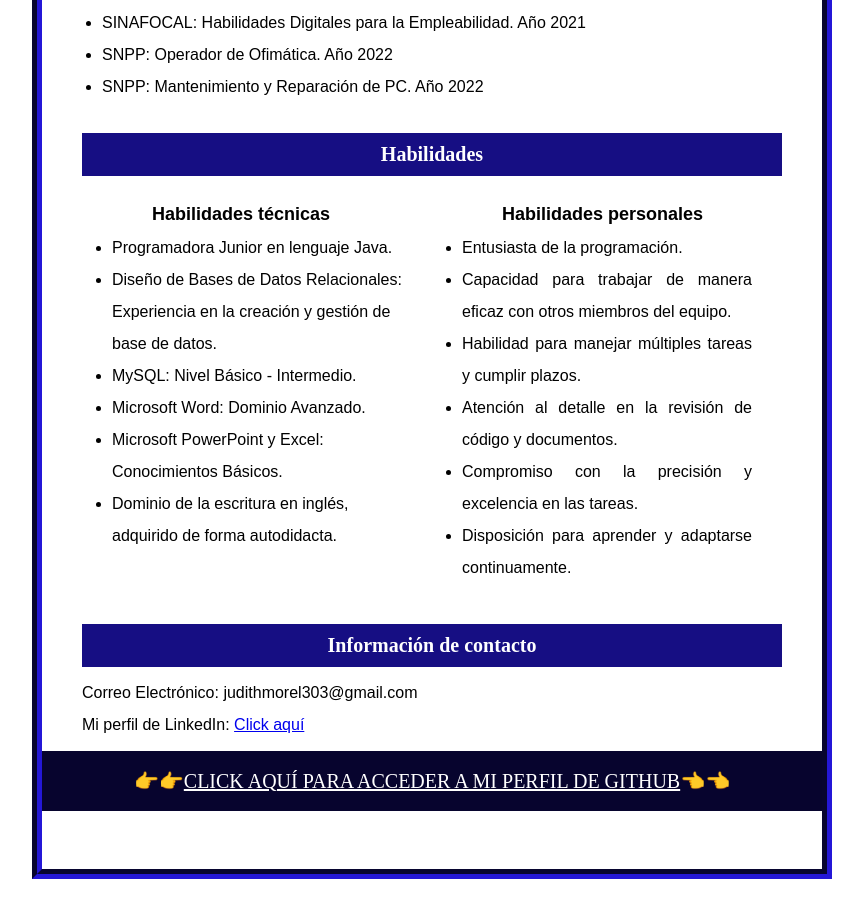
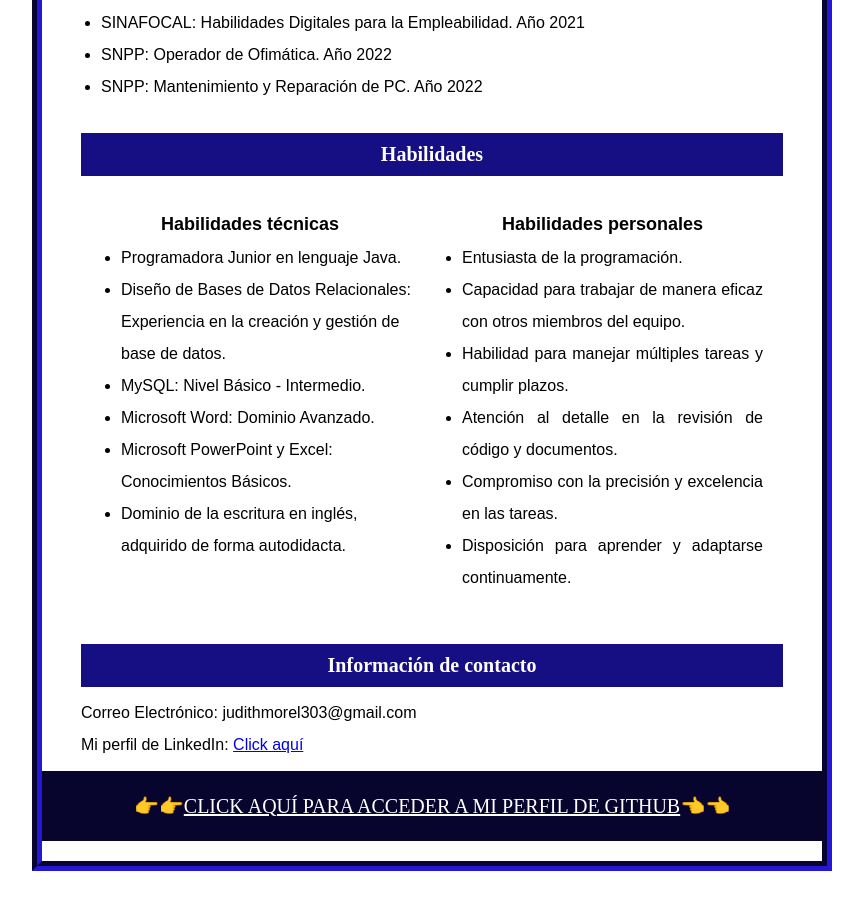
Before and after one commit to nasus303/nasus303.github.io, a plain HTML site: page index.html in a window 1280 px wide. Shown: the part 979-1878 px from the top of the page, without its empty margins (208-1071 px from the left). Drawn offline with Linux system fonts and the light colour scheme.

Commit message:
Tarea css

```diff
--- a/styles.css
+++ b/styles.css
@@ -43,7 +43,7 @@ body {
     background: white;
     max-width: 800px;
     margin: 20px auto;
-    height: 1838px;
+    min-height: 100vh;
     padding: 20px 0;
     border: 10px groove rgb(22, 14, 131);
 }
@@ -60,7 +60,7 @@ body {
 }
 
 .secciones {
-    padding: 10px 40px;
+    padding: 10px 5%;
 }
 
 .secciones p {
@@ -97,13 +97,14 @@ body {
 .habilidades {
     display: flex;
     justify-content: space-between;
+    flex-wrap: wrap;
     padding: 10px;
 }
 
-.izq {
-    flex: 1;
+.izq, .derecha {
+    flex: 1 1 45%;
     line-height: 2;
-    margin-right: 40px;
+    margin: 10px;
 }
 
 .izq h3 {
@@ -112,9 +113,7 @@ body {
 }
 
 .derecha {
-    flex: 1;
-    margin-right: 20px;
-    line-height: 2;
+
     text-align: justify;
 }
 
@@ -125,7 +124,7 @@ body {
 
 footer {
     background-color: rgb(7, 4, 46);
-    height: 60px;
+    height: 70px;
     display: flex;
     justify-content: center;
     align-items: center;
```
